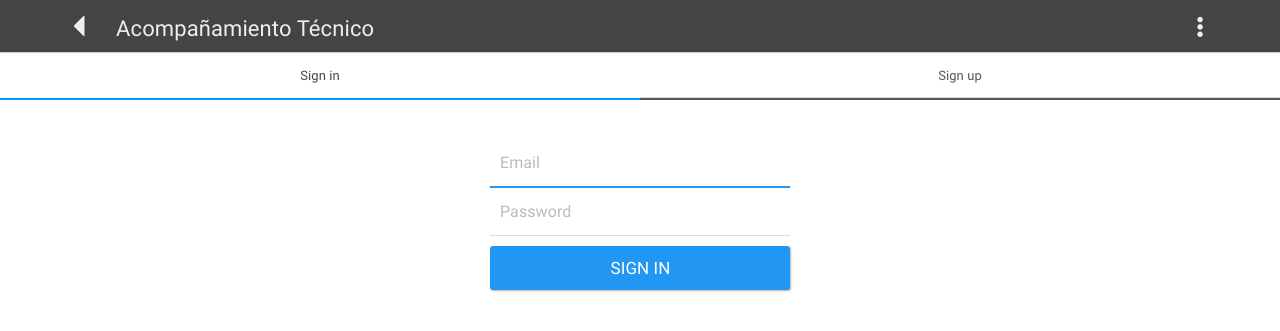
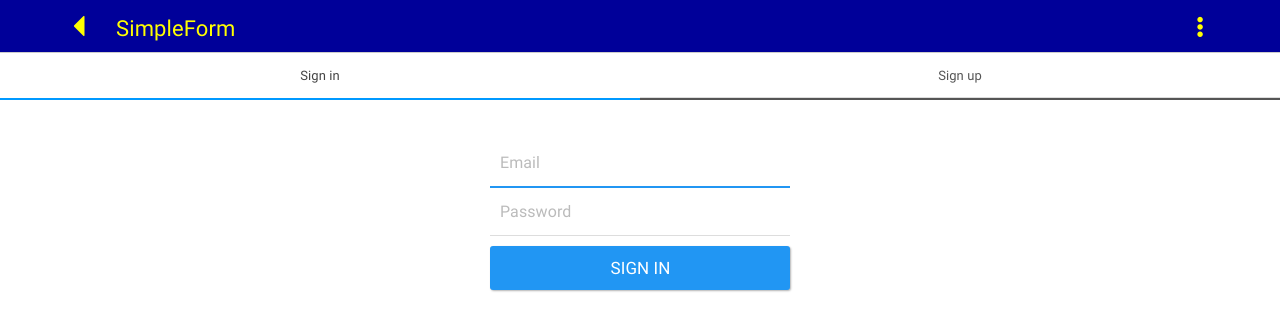
Before and after one commit to allowski/master, a PHP site: page / in a window 1280 px wide. Shown: the top 331 px of the page. Run offline with PHP 8.4, Linux system fonts and the light colour scheme.

Commit message:
1453900143

```diff
--- a/css/custom.css
+++ b/css/custom.css
@@ -2,15 +2,15 @@
 
 
 .material-bar,.navbar.navbar-inverse{
-	background:#444;
+	background:#009;
 	background: #ff3019;
-	background: -moz-linear-gradient(top, #444 0%, #444 100%);
-	background: -webkit-gradient(linear, left top, left bottom, color-stop(0%,#444), color-stop(100%,#444));
-	background: -webkit-linear-gradient(top, #444 0%,#444 100%);
-	background: -o-linear-gradient(top, #444 0%,#444 100%);
-	background: linear-gradient(to bottom, #444 0%,#444 100%);
-	color:#eee;
+	background: -moz-linear-gradient(top, #009 0%, #009 100%);
+	background: -webkit-gradient(linear, left top, left bottom, color-stop(0%,#009), color-stop(100%,#009));
+	background: -webkit-linear-gradient(top, #009 0%,#009 100%);
+	background: -o-linear-gradient(top, #009 0%,#009 100%);
+	background: linear-gradient(to bottom, #009 0%,#009 100%);
+	color:#ff0;
 }
 .material-bar .navbar-item{
-	color:#eee;
+	color:#ff0;
 }
--- a/index.html
+++ b/index.html
@@ -4,12 +4,12 @@
 		<meta charset="UTF-8">
 		<meta name="viewport" content="width=device-width, initial-scale=1.0, user-scalable=no, maximum-scale=1.0">
 		<title>...</title>
-		<link rel="stylesheet" type="text/css" href="css/roboto/roboto.css?md=1453743577">
-		<link rel="stylesheet" type="text/css" href="css/bootstrap.min.css?md=1453743577">
-		<link rel="stylesheet" type="text/css" href="css/circles.css?md=1453743577">
-		<link rel="stylesheet" type="text/css" href="css/a4pp.css?md=1453743577">
-		<link rel="stylesheet" type="text/css" href="css/custom.css?md=1453743577">
-		<link rel="stylesheet" type="text/css" href="css/custom-app.css?md=1453743577">
+		<link rel="stylesheet" type="text/css" href="css/roboto/roboto.css?md=1453900143">
+		<link rel="stylesheet" type="text/css" href="css/bootstrap.min.css?md=1453900143">
+		<link rel="stylesheet" type="text/css" href="css/circles.css?md=1453900143">
+		<link rel="stylesheet" type="text/css" href="css/a4pp.css?md=1453900143">
+		<link rel="stylesheet" type="text/css" href="css/custom.css?md=1453900143">
+		<link rel="stylesheet" type="text/css" href="css/custom-app.css?md=1453900143">
 	</head>
 	<body>
 
@@ -72,18 +72,18 @@
 		<!-- scripts -->
 		<script src="cordova.js"></script>
         <script src="barcodescanner.js"></script>
-		<script src="js/fastclick.js?md=1453743577"></script>
-		<script src="datos.js?md=1453743577" type="text/javascript"></script>
-		<script src="js/apis.js?md=1453743577"></script>
-		<script src="js/a4pp.js?md=1453743577"></script>
-		<script src="js/app.js?md=1453743577"></script>
+		<script src="js/fastclick.js?md=1453900143"></script>
+		<script src="datos.js?md=1453900143" type="text/javascript"></script>
+		<script src="js/apis.js?md=1453900143"></script>
+		<script src="js/a4pp.js?md=1453900143"></script>
+		<script src="js/app.js?md=1453900143"></script>
 		<script src="js/watch.js"></script>
         <script src="js/remember.js"></script>
         <script src="js/forms.js"></script>
-		<script src="js/jquery.min.js?md=1453743577"></script>
-		<script src="js/jquery.signaturepad.min.js?md=1453743577"></script>
-		<script src="js/bootstrap.min.js?md=1453743577"></script>
-		<!-- File: /var/www/apps/forms/app.js = bool(false)
+		<script src="js/jquery.min.js?md=1453900143"></script>
+		<script src="js/jquery.signaturepad.min.js?md=1453900143"></script>
+		<script src="js/bootstrap.min.js?md=1453900143"></script>
+		<!-- File: /var/www/apps/simple-form/app.js = bool(false)
  -->
 		        <script src="js/socket.io-1.3.5.js"></script>
         <script src="js/socket.io.app.js"></script>
--- a/js/a4pp.js
+++ b/js/a4pp.js
@@ -922,6 +922,8 @@ function openCamera(w, h, q, callback){
 
 	console.log("openCamera called");
 
+	alert('Op cam');
+
 	navigator.notification.confirm(i('Anexar imagem', 'Subir imagen', 'Upload picture'), function(indexOpt){
 
 		st = Camera.PictureSourceType.CAMERA;
```
Also changed, not shown: config.xml (+4 -4 lines), datos.js (+1 -1 lines), img/icon.png, img/splash-640x960.png, img/splash-960x640.png.
